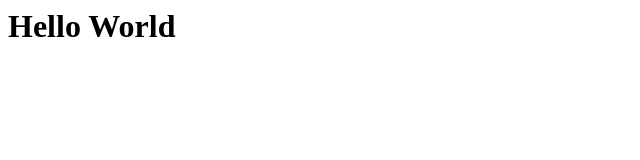
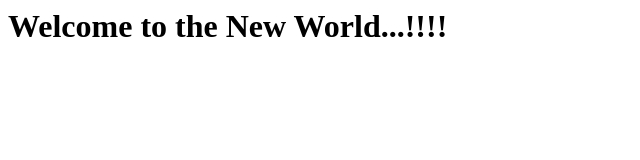
Before and after one commit to vishwatej/nvtej, a plain HTML site: page index.html in a window 1280 px wide. Shown: the whole page, without its empty margins (0-640 px from the left). Drawn offline with Linux system fonts and the light colour scheme.

Commit message:
modified index file

```diff
--- a/index.html
+++ b/index.html
@@ -1 +1 @@
-<h1>Hello World</h1>
+<h1>Welcome to the New World...!!!!</h1>
```
